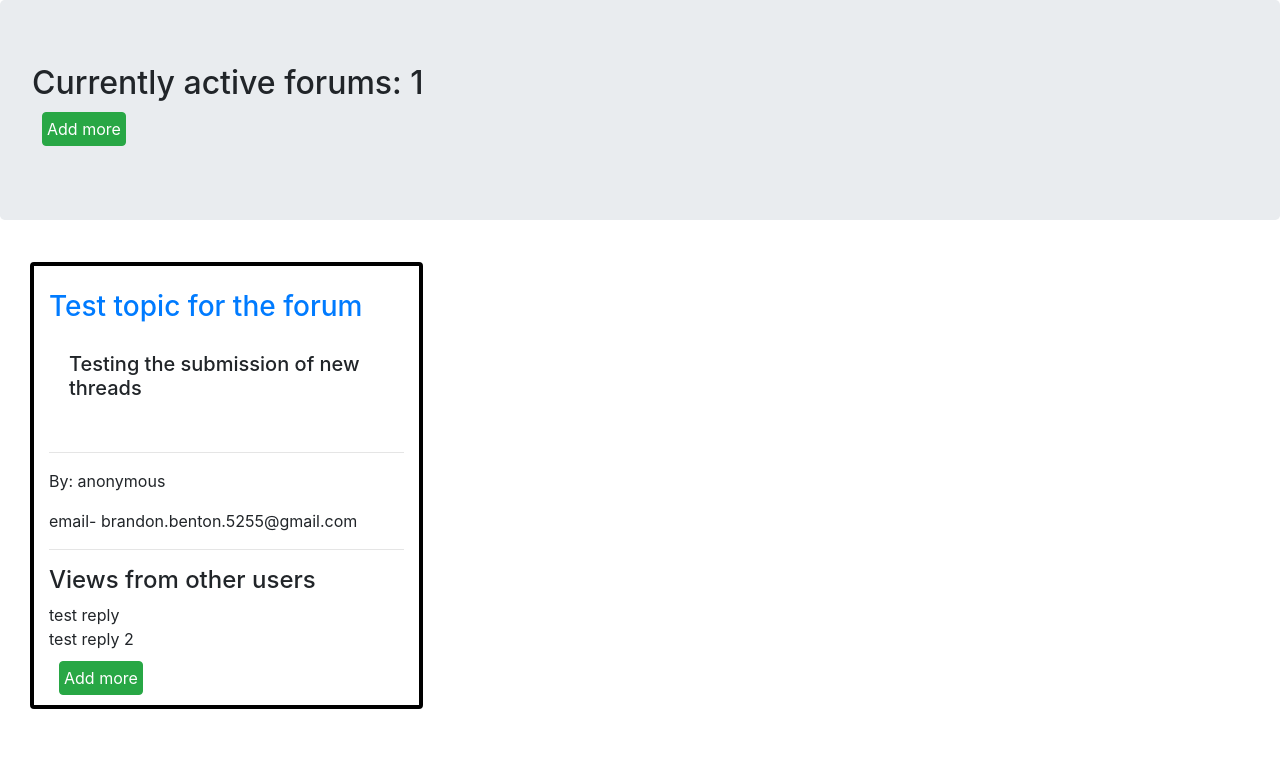
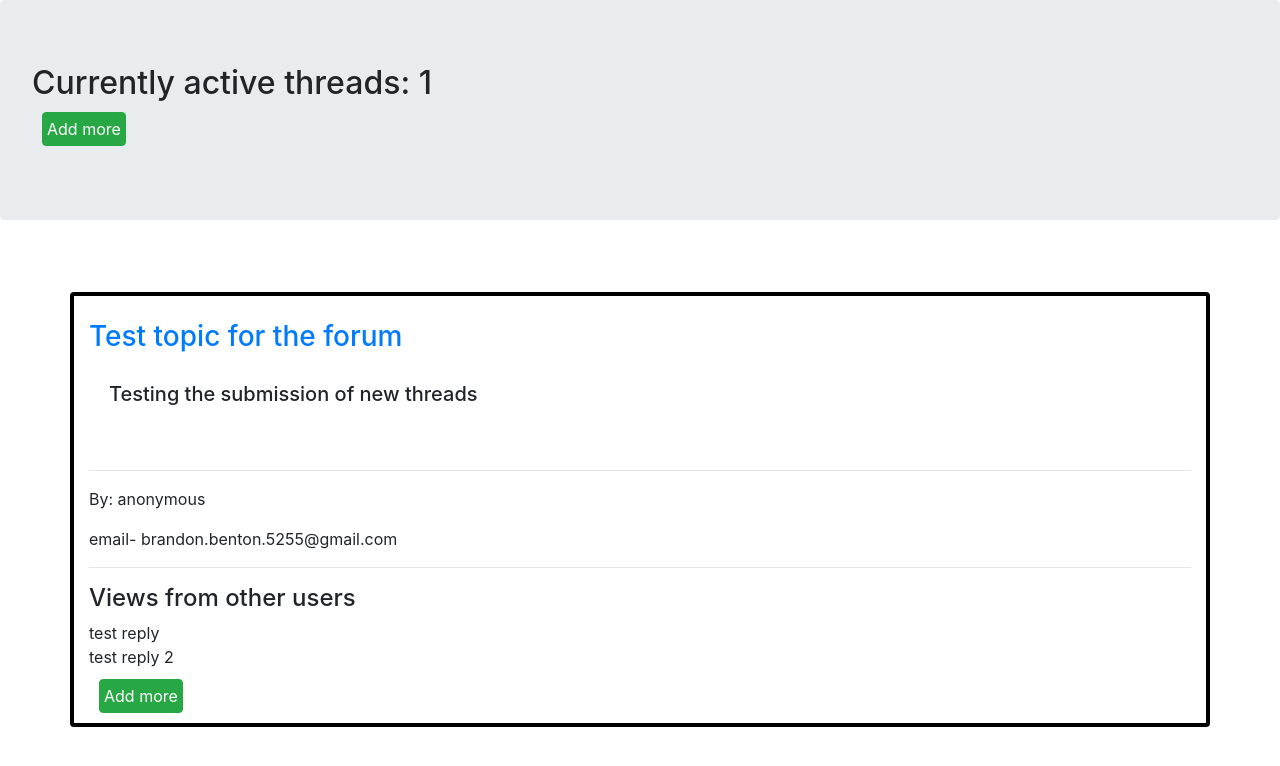
Before and after one commit to bdbenton5255/forum, a Django app: page / in a window 1280 px wide. Shown: the top 766 px of the page. Run offline with Django 5.2, Linux system fonts and the light colour scheme; data comes from the database, SQL or seed files in the repository; some libraries are stand-ins or nearby versions.

Commit message:
updating  labels

```diff
--- a/forum/forum_app/templates/home.html
+++ b/forum/forum_app/templates/home.html
@@ -4,7 +4,7 @@
 <head>
     <meta charset="UTF-8">
     <meta name="viewport" content="width=device-width, initial-scale=1.0">
-    <title>Forum</title>
+    <title>DataFlair discussion forum</title>
     <link rel="stylesheet" href="https://stackpath.bootstrapcdn.com/bootstrap/4.5.0/css/bootstrap.min.css" integrity="sha384-9aIt2nRpC12Uk9gS9baDl411NQApFmC26EwAOH8WgZl5MYYxFfc+NcPb1dKGj7Sk" crossorigin="anonymous"0>
     <style>
         .box{
@@ -15,15 +15,16 @@
 </head>
 <body>
         <h2 class="jumbotron">
-        Currently active forums: {{count}}
+            Currently active threads: {{count}}
             <form method="POST" action="{% url 'addInForum' %}">
                 {% csrf_token %}
             <button class="btn btn-success" style="width:fit-content; padding: 4px; margin:10px;">Add more</button>
             </form>
         </h2>
-        <div class="card-columns" style="padding: 10px; margin: 20px;">
+            <div class="card-columns" style="padding: 10px; margin: 20px;"></div>
 
-        {% for forum in forums %}
+
+            {%for forum in forums %}
 
                 <div class="card box container">
                     <br>
@@ -47,18 +48,17 @@
                             {%endfor%}
                             <form method="POST" action="{% url 'addInDiscussion' %}">
                                 {% csrf_token %}
-                        <button class="btn btn-success" style="width:fit_content; padding: 4px; margin: 10px;">Add more</button>
+                            <button class="btn btn-success" style="width:fit-content; padding: 4px; margin:10px;">Add more</button>
                             </form>
                         </div>
                 </div>
             </div>
             <br>
 
-        {% endfor %}
+            {%endfor%}
 
     <script src="https://code.jquery.com/jquery-3.5.1.slim.min.js" integrity="sha384-DfXdz2htPH0lsSSs5nCTpuj/zy4C+OGpamoFVy38MVBnE+IbbVYUew+OrCXaRkfj" crossorigin="anonymous"></script>
     <script src="https://cdn.jsdelivr.net/npm/popper.js@1.16.0/dist/umd/popper.min.js" integrity="sha384-Q6E9RHvbIyZFJoft+2mJbHaEWldlvI9IOYy5n3zV9zzTtmI3UksdQRVvoxMfooAo" crossorigin="anonymous"></script>
     <script src="https://stackpath.bootstrapcdn.com/bootstrap/4.5.0/js/bootstrap.min.js" integrity="sha384-OgVRvuATP1z7JjHLkuOU7Xw704+h835Lr+6QL9UvYjZE3Ipu6Tp75j7Bh/kR0JKI" crossorigin="anonymous"></script>
-
 </body>
 </html>
```
Lines whose indentation alone changed are shown as unchanged.
